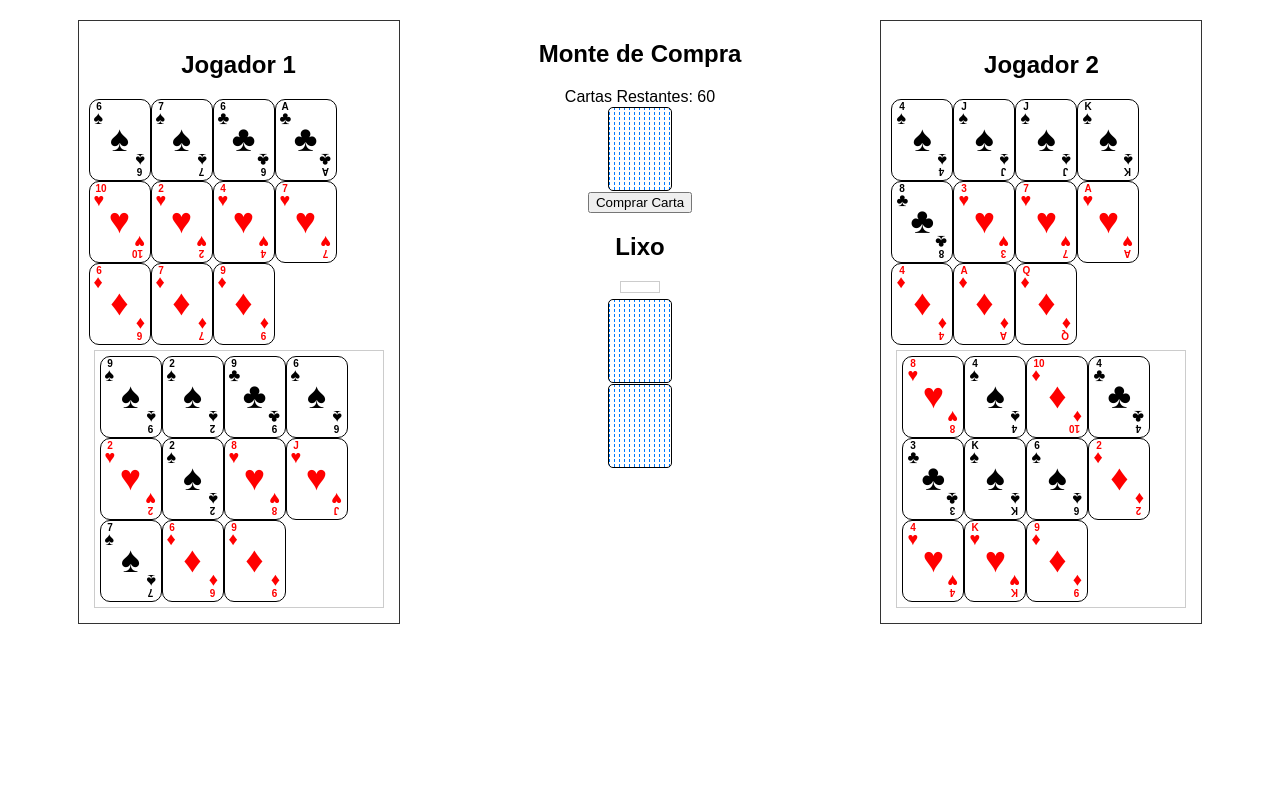
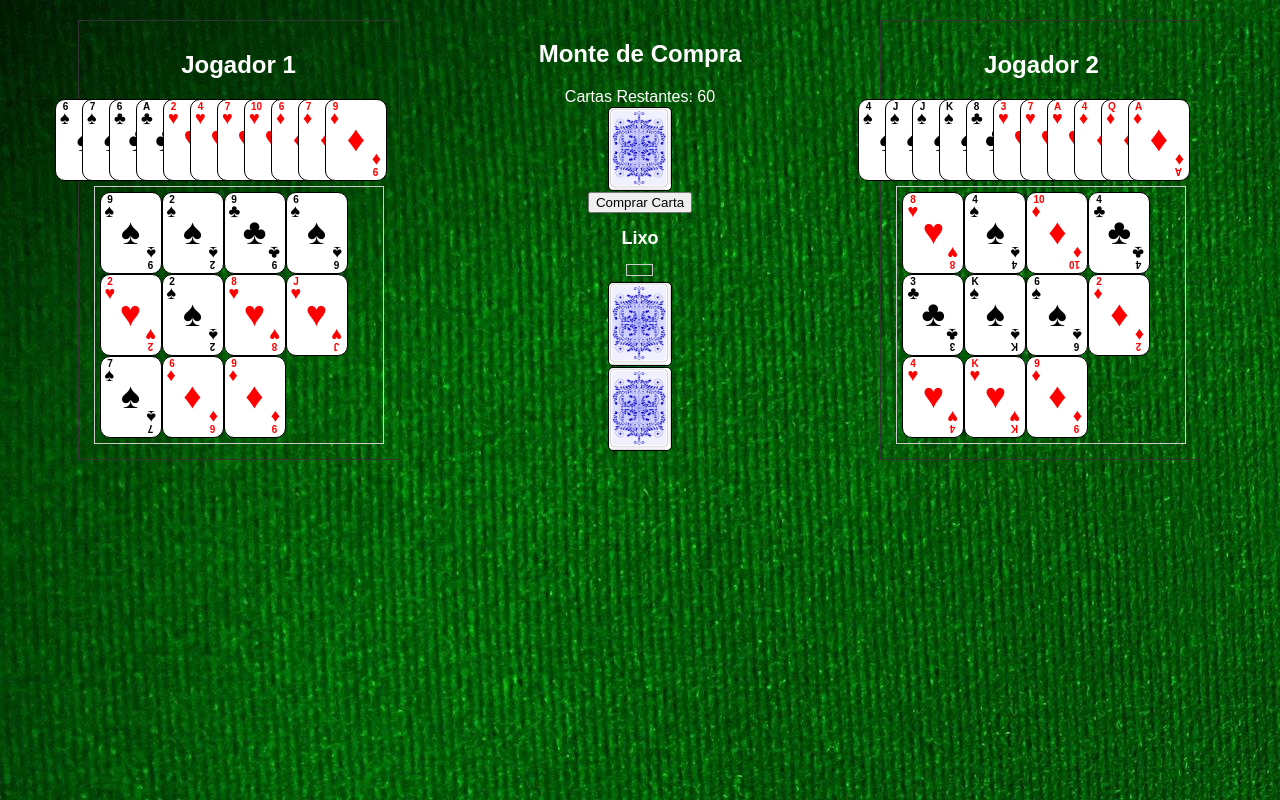
Before and after one commit to kakoch/canastra, a plain HTML site: page index.html in a window 1280 px wide. Drawn offline with Linux system fonts and the light colour scheme.

Commit message:
Corrigindo a ordenação de carta
Corrigido bug de a carta numero 10 sempre ficar em primeiro.

```diff
--- a/css/styles.css
+++ b/css/styles.css
@@ -1,6 +1,7 @@
 body {
     font-family: Arial, sans-serif;
     text-align: center;
+    background-image: url(../img/mesa.jpg);
 }
 
 .game {
@@ -11,12 +12,14 @@ body {
 
 .player {
     border: 1px solid #333;
+    color: white;
     padding: 10px;
     width: 300px;
 }
 
 .hand {
     display: flex;
+    justify-content: center;
     flex-wrap: wrap;
 }
 
@@ -37,6 +40,7 @@ body {
     position: relative;
     font-family: Arial, sans-serif;
     font-size: 24px;
+    background-color: white;
 }
 
 .corner {
@@ -111,18 +115,23 @@ body {
     /* Cor de fundo cinza para o monte de compra */
     font-weight: bold;
 }
+
 .card-back {
     border-radius: 5px;
     border: 1px solid #000;
     margin: 1px;
     padding: 1px;
-    width: 60px; /* Largura da carta */
-    height: 80px; /* Altura da carta */
-    background:
+    width: 60px;
+    /* Largura da carta */
+    height: 80px;
+    /* Altura da carta */
+    background-image: url(../img/carta-tras-blue-p.png);
+    /*background:
         linear-gradient(45deg, transparent 10%, #007BFF 10%, #007BFF 20%, transparent 20%),
-        linear-gradient(120deg, transparent 10%, #007BFF 10%, #007BFF 20%, transparent 20%);
-    background-size: 5px 5px; /* Tamanho do padrão */
-    position: relative; /* Posição relativa para conteúdo adicional */
+        linear-gradient(120deg, transparent 10%, #007BFF 10%, #007BFF 20%, transparent 20%);*/
+    background-size: 60px 80px;
+    position: relative;
+    /* Posição relativa para conteúdo adicional */
 }
 
 /* Conteúdo adicional na parte de trás da carta (por exemplo, um logotipo) */
@@ -135,15 +144,20 @@ body {
     left: 50%;
     transform: translate(-50%, -50%);
 }
+
 .draw {
     display: flex;
     flex-wrap: nowrap;
     align-items: center;
     flex-direction: column;
+    color: white;
 }
-.trash{
 
+.trash {
+    font-size: 12px;
+    color: white;
 }
+
 .mesa {
     display: flex;
     align-items: center;
@@ -152,9 +166,15 @@ body {
 }
 
 
-.naipeRed{
+.naipeRed {
     color: red;
 }
-.naipeBlack{
+
+.naipeBlack {
     color: black;
 }
+
+.hand .card {
+    margin-left: -35px; /* Ajuste o valor conforme necessário para controlar o espaçamento horizontal */
+    position: relative;
+  }
--- a/js/script.js
+++ b/js/script.js
@@ -54,10 +54,18 @@ drawCardButton.addEventListener("click", () => {
     player1Hand.appendChild(cardElement);
     sortPlayerHand(player1Hand); // Ordene as cartas do jogador 1
     currentPlayer = 2;
+    const player1Cards = document.querySelectorAll("#player1Hand .card");
+    player1Cards.forEach((card, index) => {
+      card.style.marginLeft = `${index * 30}px`; // Ajuste o valor conforme necessário
+    });
   } else {
     player2Hand.appendChild(cardElement);
     sortPlayerHand(player2Hand); // Ordene as cartas do jogador 2
     currentPlayer = 1;
+    const player2Cards = document.querySelectorAll("#player2Hand .card");
+    player2Cards.forEach((card, index) => {
+      card.style.marginLeft = `${index * 30}px`; // Ajuste o valor conforme necessário
+    });
   }
 
   remainingCards--; // Reduza a contagem de cartas disponíveis
@@ -131,18 +139,19 @@ for (let i = 0; i < 11; i++) {
 }
 function sortPlayerHand(playerHand) {
   const cards = Array.from(playerHand.children);
+
   cards.sort((a, b) => {
     const naipeA = a.querySelector(".suit").textContent;
     const naipeB = b.querySelector(".suit").textContent;
-    const numberA = a.querySelector(".number").textContent;
-    const numberB = b.querySelector(".number").textContent;
+    const numberA = getCardValue(a.querySelector(".number").textContent);
+    const numberB = getCardValue(b.querySelector(".number").textContent);
 
     if (naipeA !== naipeB) {
       // Ordene pelo naipe primeiro
       return naipeA.localeCompare(naipeB);
     } else {
       // Se o naipe for o mesmo, ordene pelo número
-      return numberA.localeCompare(numberB);
+      return numberA - numberB;
     }
   });
 
@@ -156,3 +165,20 @@ function sortPlayerHand(playerHand) {
     playerHand.appendChild(card);
   }
 }
+function getCardValue(cardNumber) {
+  // Converte o número da carta para um valor numérico
+  switch (cardNumber) {
+    case "A":
+      return 14;
+    case "K":
+      return 13;
+    case "Q":
+      return 12;
+    case "J":
+      return 11;
+    case "10":
+      return 10;
+    default:
+      return parseInt(cardNumber);
+  }
+}
```
Also changed, not shown: img/carta-tras-blue-p.png (added), img/carta-tras-blue.png (added), img/carta-tras-caveira.png (added), img/carta-tras-green.png (added), img/carta-tras-rose-p.png (added), img/carta-tras.png (added), img/mesa.jpg (added).
